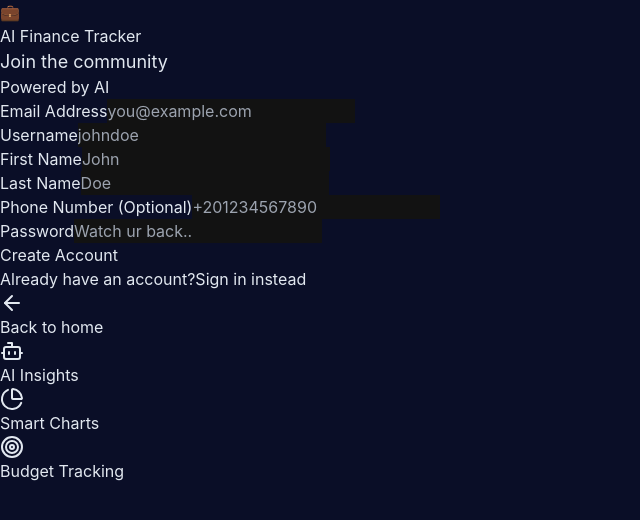
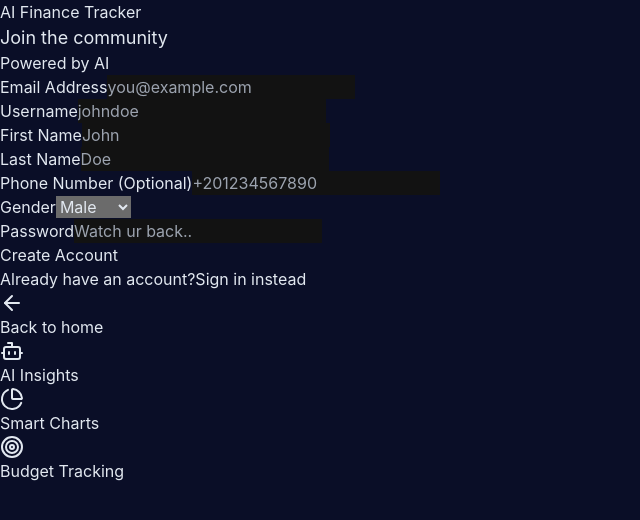
Before and after one commit to MoatazElsayad/ai-finance-tracker, a React (Vite) app in the folder frontend/: page /register in a window 1280 px wide. Shown: the top 520 px of the page, without its empty margins (0-640 px from the left). Built offline with nearby package versions, Linux system fonts and the light colour scheme; no server answers.

Commit message:
Trying to fix the image upload

```diff
--- a/frontend/src/pages/Login.jsx
+++ b/frontend/src/pages/Login.jsx
@@ -19,6 +19,7 @@ function Login() {
   const [firstName, setFirstName] = useState('');
   const [lastName, setLastName] = useState('');
   const [phone, setPhone] = useState('');
+  const [gender, setGender] = useState('male');
   const [password, setPassword] = useState('');
   const [error, setError] = useState('');
   const [loading, setLoading] = useState(false);
@@ -34,7 +35,7 @@ function Login() {
         await login(email, password);
       } else {
         // Register - include all new fields
-        await register(email, username, firstName, lastName, phone, password);
+        await register(email, username, firstName, lastName, phone, gender, password);
       }
 
       navigate('/dashboard');
@@ -51,8 +52,8 @@ function Login() {
       <div className="max-w-md w-full">
         {/* Logo */}
         <div className="text-center mb-12">
-          <div className="inline-block p-4 bg-amber-400/20 backdrop-blur-sm rounded-2xl mb-6 border border-amber-400/30 shadow-lg">
-            <span className="text-5xl">💼</span>
+          <div className="inline-flex items-center justify-center w-16 h-16 bg-gradient-to-br from-amber-400/30 to-purple-500/30 backdrop-blur-sm rounded-2xl mb-6 border border-amber-400/30 shadow-lg">
+            <div className="w-8 h-8 rounded-full bg-gradient-to-br from-amber-400 to-amber-500"></div>
           </div>
           <h1 className={`text-4xl font-bold ${theme === 'dark' ? 'text-white' : 'text-slate-900'} mb-2`}>AI Finance Tracker</h1>
           <p className={theme === 'dark' ? 'text-slate-400' : 'text-slate-600'} style={{ fontSize: '1.125rem' }}>
@@ -66,7 +67,7 @@ function Login() {
           {error && (
             <div className="mb-6 p-4 bg-red-500/20 backdrop-blur-sm border border-red-500/30 rounded-xl text-red-300 text-sm">
               <div className="flex items-center gap-2">
-                <span className="text-lg">⚠️</span>
+                <AlertTriangle className="w-5 h-5" />
                 <span>{error}</span>
               </div>
             </div>
@@ -150,6 +151,23 @@ function Login() {
                   className={`w-full px-4 py-3 ${theme === 'dark' ? 'bg-slate-700/50 border-slate-600 text-white placeholder-slate-400' : 'bg-slate-100/50 border-slate-300 text-slate-900 placeholder-slate-500'} border-2 rounded-xl focus:ring-2 focus:ring-amber-400 focus:border-amber-400 transition-all`}
                   placeholder="+201234567890"
                 />
+              </div>
+            )}
+
+            {/* Gender (only for registration) */}
+            {!isLogin && (
+              <div>
+                <label className={`block text-sm font-semibold ${theme === 'dark' ? 'text-slate-300' : 'text-slate-700'} mb-2`}>
+                  Gender
+                </label>
+                <select
+                  value={gender}
+                  onChange={(e) => setGender(e.target.value)}
+                  className={`w-full px-4 py-3 ${theme === 'dark' ? 'bg-slate-700/50 border-slate-600 text-white' : 'bg-slate-100/50 border-slate-300 text-slate-900'} border-2 rounded-xl focus:ring-2 focus:ring-amber-400 focus:border-amber-400 transition-all`}
+                >
+                  <option value="male">Male</option>
+                  <option value="female">Female</option>
+                </select>
               </div>
             )}
 
```
